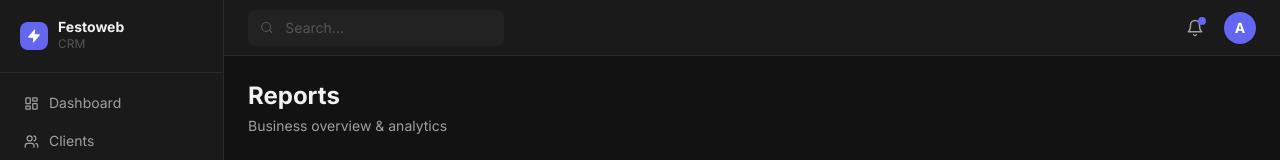
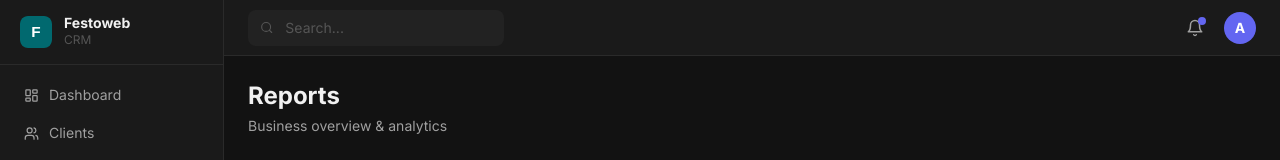
Before and after one commit to abullrahmansouror/festoweb-crm, a Next.js app: page /dashboard/reports in a window 1280 px wide. Shown: the top 160 px of the page. Built offline with nearby package versions, Linux system fonts and the light colour scheme; no server answers; the database is empty.

Commit message:
feat: add Festoweb SVG logo to sidebar

```diff
--- a/src/components/layout/sidebar.tsx
+++ b/src/components/layout/sidebar.tsx
@@ -1,8 +1,9 @@
 'use client';
 
 import Link from 'next/link';
+import Image from 'next/image';
 import { usePathname } from 'next/navigation';
-import { LayoutDashboard, Users, GitBranch, DollarSign, BarChart2, Settings, Zap } from 'lucide-react';
+import { LayoutDashboard, Users, GitBranch, DollarSign, BarChart2, Settings } from 'lucide-react';
 import { cn } from '@/lib/utils';
 
 const NAV_ITEMS = [
@@ -19,11 +20,15 @@ export function Sidebar() {
   return (
     <aside className="w-56 bg-surface border-r border-border h-screen flex flex-col sticky top-0">
       {/* Logo */}
-      <div className="p-5 border-b border-border">
-        <div className="flex items-center gap-2.5">
-          <div className="w-7 h-7 bg-primary rounded-lg flex items-center justify-center">
-            <Zap size={14} className="text-white" fill="white" />
-          </div>
+      <div className="px-5 py-4 border-b border-border">
+        <div className="flex items-center gap-3">
+          <Image
+            src="/festoweb-icon.svg"
+            alt="Festoweb Logo"
+            width={32}
+            height={32}
+            className="rounded-lg shrink-0"
+          />
           <div>
             <p className="text-text-primary font-bold text-sm leading-none">Festoweb</p>
             <p className="text-text-faint text-xs mt-0.5">CRM</p>
```
Also changed, not shown: public/festoweb-icon.svg (added).
